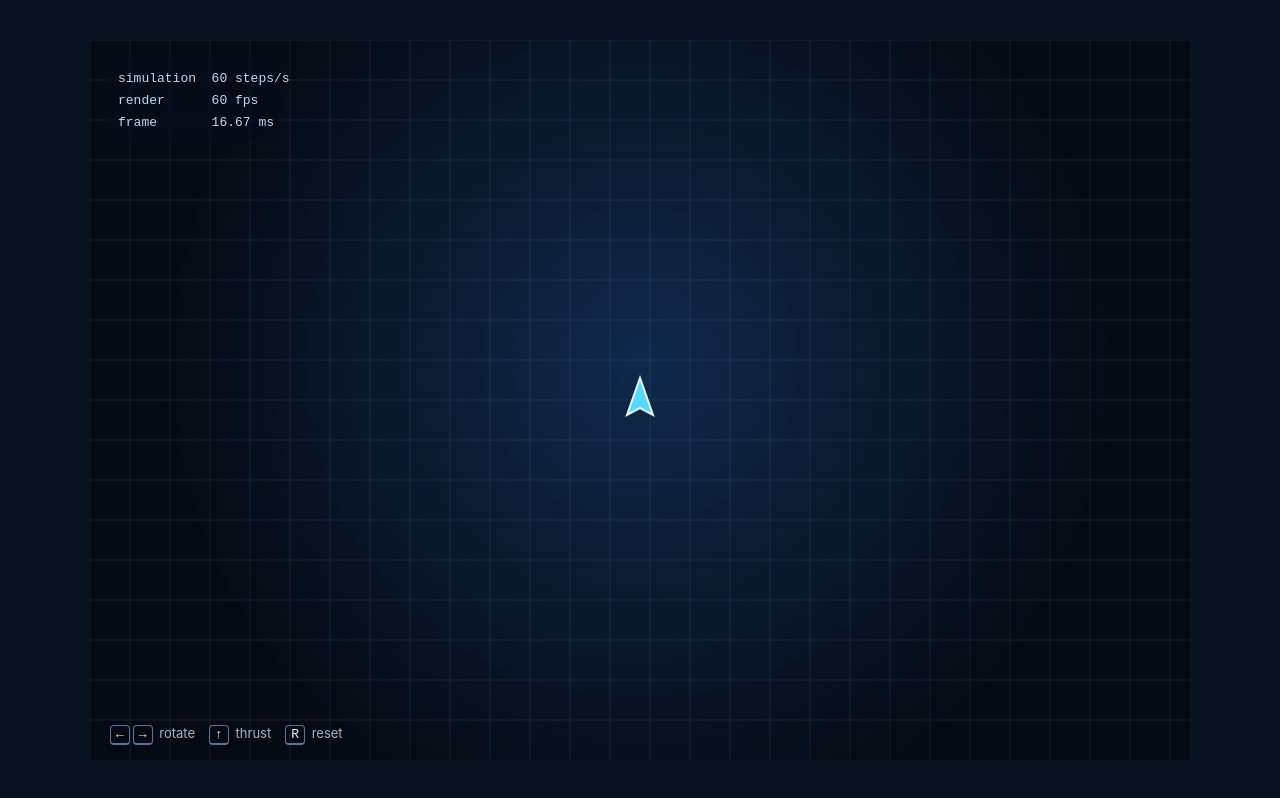
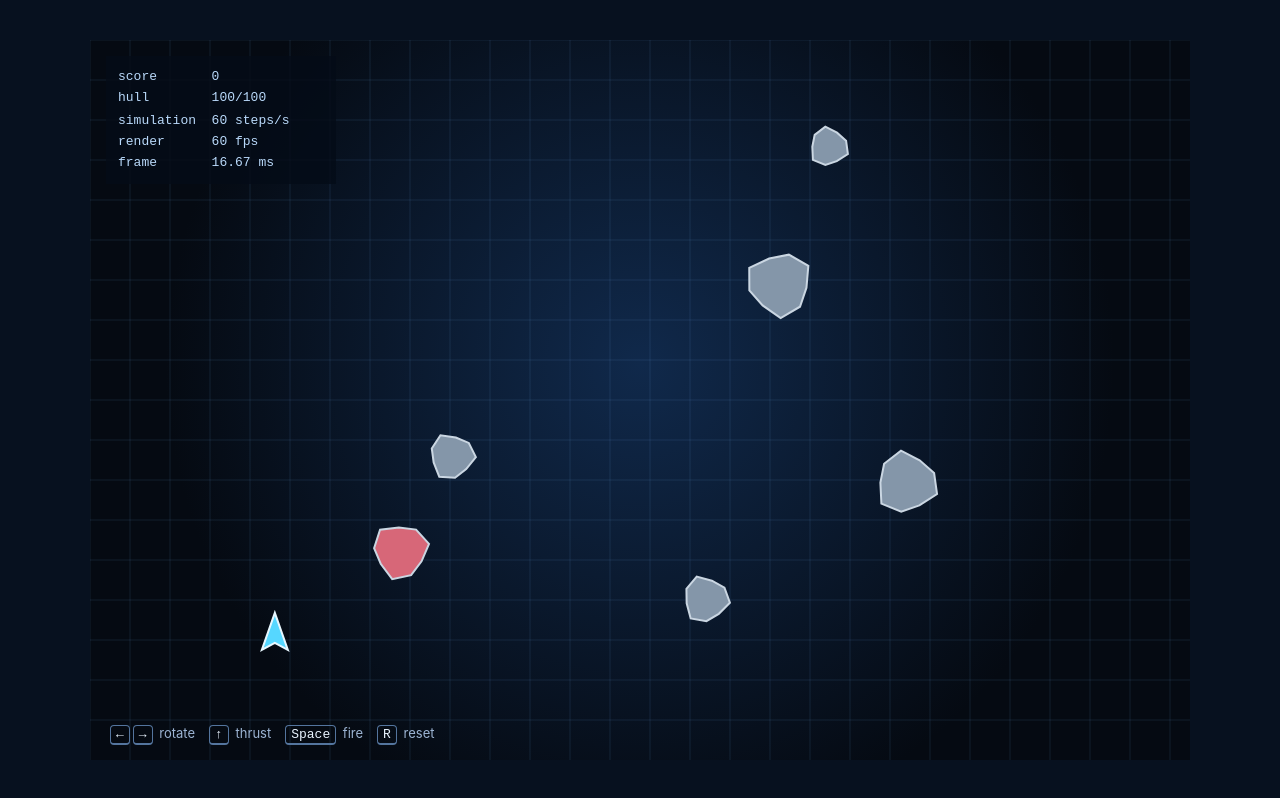
Before and after one commit to fipp1337/dogfight, a website built with Vite: page index.html in a window 1280 px wide. Built offline with nearby package versions, Linux system fonts and the light colour scheme.

Commit message:
Lab 2: entity model and combat

```diff
--- a/index.html
+++ b/index.html
@@ -12,6 +12,7 @@
       <section class="help" aria-label="Controls">
         <span><kbd>←</kbd><kbd>→</kbd> rotate</span>
         <span><kbd>↑</kbd> thrust</span>
+        <span><kbd>Space</kbd> fire</span>
         <span><kbd>R</kbd> reset</span>
       </section>
     </main>
--- a/src/input.js
+++ b/src/input.js
@@ -1,7 +1,13 @@
 export function createInput(target) {
   const down = new Set();
   const pressed = new Set();
-  const controls = new Set(["ArrowLeft", "ArrowRight", "ArrowUp", "KeyR"]);
+  const controls = new Set([
+    "ArrowLeft",
+    "ArrowRight",
+    "ArrowUp",
+    "Space",
+    "KeyR",
+  ]);
 
   function onDown(event) {
     if (!down.has(event.code)) pressed.add(event.code);
--- a/src/main.js
+++ b/src/main.js
@@ -1,34 +1,41 @@
 import "./style.css";
 import { createInput } from "./input.js";
 import { createLoop } from "./loop.js";
-import { wrap } from "./sim/arena.js";
-import { copyShip, createShip, integrate } from "./sim/ship.js";
+import { Ship } from "./sim/entities.js";
+import { World } from "./sim/world.js";
 import { setupCanvas } from "./render/canvas.js";
-import { drawBackground, drawHud, drawShip } from "./render/draw.js";
+import { drawWorld } from "./render/draw.js";
 
 const canvas = document.querySelector("canvas");
 const screen = setupCanvas(canvas);
 const input = createInput(window);
-let current = createShip(screen.width / 2, screen.height / 2);
-let previous = copyShip(current);
+let world;
+let ship;
 
-function reset() {
-  current = createShip(screen.width / 2, screen.height / 2);
-  previous = copyShip(current);
+function createWorld() {
+  world = new World(screen.width, screen.height);
+  ship = world.spawn(new Ship(world.safePosition()));
+  world.seedAsteroids();
+  const homingAsteroid = [...world.ofKind("asteroid")][0];
+  homingAsteroid.components.homing = {
+    targetId: ship.id,
+    speed: 90,
+    turn: 1.4,
+  };
 }
+
+createWorld();
 
 const loop = createLoop({
   simulate(dt) {
-    if (input.justPressed("KeyR")) reset();
-    previous = copyShip(current);
-    integrate(current, input, dt);
-    wrap(current, screen.width, screen.height);
+    if (input.justPressed("KeyR")) createWorld();
+    world.width = screen.width;
+    world.height = screen.height;
+    world.step(dt, input);
     input.endStep();
   },
   render(alpha, stats) {
-    drawBackground(screen.context, screen.width, screen.height);
-    drawShip(screen.context, previous, current, alpha);
-    drawHud(screen.context, stats);
+    drawWorld(screen.context, world, alpha, stats, ship);
   },
 });
 
--- a/src/render/draw.js
+++ b/src/render/draw.js
@@ -2,11 +2,18 @@ function lerp(a, b, alpha) {
   return a + (b - a) * alpha;
 }
 function lerpAngle(a, b, alpha) {
-  const delta = Math.atan2(Math.sin(b - a), Math.cos(b - a));
-  return a + delta * alpha;
+  return a + Math.atan2(Math.sin(b - a), Math.cos(b - a)) * alpha;
+}
+function interpolated(entity, alpha) {
+  return {
+    x: lerp(entity.previousPos.x, entity.pos.x, alpha),
+    y: lerp(entity.previousPos.y, entity.pos.y, alpha),
+    angle: lerpAngle(entity.previousAngle, entity.angle, alpha),
+  };
 }
 
-export function drawBackground(ctx, width, height) {
+export function drawWorld(ctx, world, alpha, stats, ship) {
+  const { width, height } = world;
   ctx.clearRect(0, 0, width, height);
   ctx.strokeStyle = "rgba(116, 182, 255, .12)";
   ctx.lineWidth = 1;
@@ -22,27 +29,36 @@ export function drawBackground(ctx, width, height) {
     ctx.lineTo(width, y);
     ctx.stroke();
   }
+  for (const entity of world) {
+    if (!entity.alive && entity.kind !== "explosion") continue;
+    if (entity.kind === "ship") drawShip(ctx, entity, alpha, world);
+    if (entity.kind === "bullet") drawBullet(ctx, entity, alpha);
+    if (entity.kind === "asteroid") drawAsteroid(ctx, entity, alpha);
+    if (entity.kind === "pickup") drawPickup(ctx, entity, alpha, world);
+    if (entity.kind === "explosion") drawExplosion(ctx, entity);
+  }
+  drawHud(ctx, stats, world, ship);
 }
 
-export function drawShip(ctx, previous, current, alpha) {
-  const x = lerp(previous.x, current.x, alpha);
-  const y = lerp(previous.y, current.y, alpha);
-  const angle = lerpAngle(previous.angle, current.angle, alpha);
+function drawShip(ctx, ship, alpha, world) {
+  if (!ship.alive) return;
+  const { x, y, angle } = interpolated(ship, alpha);
   ctx.save();
   ctx.translate(x, y);
   ctx.rotate(angle);
-  if (current.thrust) {
+  if (ship.thrust) {
     ctx.fillStyle = "#ff9f43";
     ctx.beginPath();
     ctx.moveTo(-18, 0);
-    ctx.lineTo(-32, -7);
-    ctx.lineTo(-28, 0);
-    ctx.lineTo(-32, 7);
+    ctx.lineTo(-33, -7);
+    ctx.lineTo(-27, 0);
+    ctx.lineTo(-33, 7);
     ctx.closePath();
     ctx.fill();
   }
-  ctx.fillStyle = "#56d7ff";
-  ctx.strokeStyle = "#e7f7ff";
+  ctx.fillStyle =
+    world.time < ship.components.shield.until ? "#b27dff" : "#56d7ff";
+  ctx.strokeStyle = world.time < ship.invulnerableUntil ? "#ffd166" : "#e7f7ff";
   ctx.lineWidth = 2;
   ctx.beginPath();
   ctx.moveTo(22, 0);
@@ -54,13 +70,75 @@ export function drawShip(ctx, previous, current, alpha) {
   ctx.stroke();
   ctx.restore();
 }
-
-export function drawHud(ctx, stats) {
-  ctx.fillStyle = "rgba(4, 12, 24, .76)";
-  ctx.fillRect(16, 16, 175, 86);
+function drawBullet(ctx, bullet, alpha) {
+  const { x, y } = interpolated(bullet, alpha);
+  ctx.fillStyle = bullet.components.homing ? "#ff60d5" : "#ffe06b";
+  ctx.beginPath();
+  ctx.arc(x, y, bullet.radius, 0, Math.PI * 2);
+  ctx.fill();
+}
+function drawAsteroid(ctx, asteroid, alpha) {
+  const { x, y, angle } = interpolated(asteroid, alpha);
+  ctx.save();
+  ctx.translate(x, y);
+  ctx.rotate(angle);
+  ctx.fillStyle = asteroid.components.homing ? "#d76778" : "#8496a9";
+  ctx.strokeStyle = "#cad6e2";
+  ctx.lineWidth = 2;
+  ctx.beginPath();
+  for (let i = 0; i < 9; i += 1) {
+    const radius = asteroid.radius * (0.8 + (i % 3) * 0.1);
+    const angleAtPoint = (i / 9) * Math.PI * 2;
+    if (i)
+      ctx.lineTo(
+        Math.cos(angleAtPoint) * radius,
+        Math.sin(angleAtPoint) * radius,
+      );
+    else
+      ctx.moveTo(
+        Math.cos(angleAtPoint) * radius,
+        Math.sin(angleAtPoint) * radius,
+      );
+  }
+  ctx.closePath();
+  ctx.fill();
+  ctx.stroke();
+  ctx.restore();
+}
+function drawPickup(ctx, pickup, alpha, world) {
+  const { x, y } = interpolated(pickup, alpha);
+  const shield = pickup.components.pickup.type === "shield";
+  ctx.strokeStyle = shield ? "#b27dff" : "#76f7bc";
+  ctx.lineWidth = 3;
+  ctx.beginPath();
+  ctx.arc(x, y, pickup.radius, 0, Math.PI * 2);
+  ctx.stroke();
+  ctx.fillStyle = ctx.strokeStyle;
+  ctx.font = "bold 13px sans-serif";
+  ctx.textAlign = "center";
+  ctx.fillText(shield ? "S" : "R", x, y + 5);
+  ctx.textAlign = "start";
+  if (world.time % 1 < 0.5) {
+    ctx.globalAlpha = 0.35;
+    ctx.beginPath();
+    ctx.arc(x, y, pickup.radius + 5, 0, Math.PI * 2);
+    ctx.stroke();
+    ctx.globalAlpha = 1;
+  }
+}
+function drawExplosion(ctx, explosion) {
+  ctx.fillStyle = `rgba(255, ${100 + Math.round(explosion.ttl * 200)}, 60, ${Math.max(0, explosion.ttl / 0.55)})`;
+  for (const particle of explosion.particles)
+    ctx.fillRect(particle.pos.x - 2, particle.pos.y - 2, 4, 4);
+}
+function drawHud(ctx, stats, world, ship) {
+  ctx.fillStyle = "rgba(4, 12, 24, .78)";
+  ctx.fillRect(16, 16, 230, 128);
   ctx.fillStyle = "#b9d9fa";
   ctx.font = "13px ui-monospace, monospace";
-  ctx.fillText(`simulation  ${stats.stepsPerSecond} steps/s`, 28, 42);
-  ctx.fillText(`render      ${stats.framesPerSecond} fps`, 28, 64);
-  ctx.fillText(`frame       ${stats.frameMs.toFixed(2)} ms`, 28, 86);
+  ctx.fillText(`score       ${world.score}`, 28, 40);
+  ctx.fillText(`hull        ${ship.hp}/100`, 28, 61);
+  ctx.fillText(`simulation  ${stats.stepsPerSecond} steps/s`, 28, 84);
+  ctx.fillText(`render      ${stats.framesPerSecond} fps`, 28, 105);
+  ctx.fillText(`frame       ${stats.frameMs.toFixed(2)} ms`, 28, 126);
 }
--- a/src/sim/arena.js
+++ /dev/null
@@ -1,6 +0,0 @@
-export function wrap(ship, width, height, margin = 18) {
-  if (ship.x < -margin) ship.x = width + margin;
-  if (ship.x > width + margin) ship.x = -margin;
-  if (ship.y < -margin) ship.y = height + margin;
-  if (ship.y > height + margin) ship.y = -margin;
-}
--- /dev/null
+++ b/src/sim/collision.js
@@ -0,0 +1,17 @@
+export function circleCollisions(world) {
+  const entities = [...world].filter(
+    (entity) => entity.alive && entity.radius > 0,
+  );
+  const pairs = [];
+  for (let i = 0; i < entities.length; i += 1) {
+    for (let j = i + 1; j < entities.length; j += 1) {
+      const a = entities[i],
+        b = entities[j];
+      const dx = a.pos.x - b.pos.x,
+        dy = a.pos.y - b.pos.y;
+      const radius = a.radius + b.radius;
+      if (dx * dx + dy * dy <= radius * radius) pairs.push([a, b]);
+    }
+  }
+  return pairs;
+}
--- /dev/null
+++ b/src/sim/entities.js
@@ -0,0 +1,172 @@
+import { Entity } from "./entity.js";
+import { Vector2 } from "./vector.js";
+
+const SHIP_TURN_SPEED = 3.8;
+const SHIP_THRUST = 420;
+const SHIP_DRAG = 0.72;
+const SHIP_MAX_SPEED = 310;
+
+export class Ship extends Entity {
+  #hp = 100;
+
+  constructor(pos) {
+    super({ pos, angle: -Math.PI / 2, radius: 15, kind: "ship" });
+    this.cooldown = 0;
+    this.respawnAt = 0;
+    this.invulnerableUntil = 0;
+    this.thrust = false;
+    this.components.weapon = { cooldown: 0.22, rapidFireUntil: 0 };
+    this.components.shield = { until: 0 };
+  }
+
+  get hp() {
+    return this.#hp;
+  }
+
+  damage(amount, world) {
+    if (
+      !this.alive ||
+      world.time < this.invulnerableUntil ||
+      world.time < this.components.shield.until
+    )
+      return false;
+    this.#hp = Math.max(0, this.#hp - amount);
+    if (this.#hp === 0) this.destroy(world);
+    return true;
+  }
+
+  destroy(world) {
+    this.alive = false;
+    this.respawnAt = world.time + 2;
+    world.spawn(new Explosion(this.pos));
+  }
+
+  respawn(world) {
+    this.alive = true;
+    this.#hp = 100;
+    this.pos = world.safePosition();
+    this.previousPos = new Vector2(this.pos.x, this.pos.y);
+    this.vel = new Vector2();
+    this.invulnerableUntil = world.time + 1;
+  }
+
+  fire(world) {
+    if (!this.alive || world.time < this.cooldown) return;
+    const forward = Vector2.fromAngle(this.angle);
+    const nose = this.pos.add(forward.scale(this.radius + 7));
+    world.spawn(
+      new Bullet(nose, this.vel.add(forward.scale(510)), this.angle, this.id),
+    );
+    const interval =
+      world.time < this.components.weapon.rapidFireUntil
+        ? 0.1
+        : this.components.weapon.cooldown;
+    this.cooldown = world.time + interval;
+  }
+
+  update(dt, world, input) {
+    super.update(dt);
+    if (!this.alive) {
+      if (world.time >= this.respawnAt) this.respawn(world);
+      return;
+    }
+    const turn =
+      Number(input.isDown("ArrowRight")) - Number(input.isDown("ArrowLeft"));
+    this.angle += turn * SHIP_TURN_SPEED * dt;
+    this.thrust = input.isDown("ArrowUp");
+    if (this.thrust)
+      this.vel.addInPlace(Vector2.fromAngle(this.angle, SHIP_THRUST * dt));
+    this.vel.scaleInPlace(Math.pow(SHIP_DRAG, dt));
+    if (this.vel.length() > SHIP_MAX_SPEED)
+      this.vel = this.vel.normalize().scale(SHIP_MAX_SPEED);
+    if (input.isDown("Space")) this.fire(world);
+    world.wrap(this);
+  }
+}
+
+export class Bullet extends Entity {
+  constructor(pos, vel, angle, ownerId) {
+    super({ pos, vel, angle, radius: 4, kind: "bullet" });
+    this.ownerId = ownerId;
+    this.ttl = 1.35;
+    this.damage = 34;
+  }
+
+  update(dt, world) {
+    super.update(dt);
+    this.ttl -= dt;
+    if (this.ttl <= 0) this.alive = false;
+    updateHoming(this, world, dt);
+    world.wrap(this);
+  }
+}
+
+export class Asteroid extends Entity {
+  constructor(pos, vel, radius = 26) {
+    super({ pos, vel, radius, kind: "asteroid" });
+    this.hp = radius > 30 ? 100 : 68;
+    this.spin = (Math.random() - 0.5) * 1.4;
+  }
+
+  damage(amount, world) {
+    this.hp -= amount;
+    if (this.hp <= 0) {
+      this.alive = false;
+      world.score += 100;
+      world.spawn(new Explosion(this.pos));
+    }
+  }
+
+  update(dt, world) {
+    super.update(dt);
+    this.angle += this.spin * dt;
+    updateHoming(this, world, dt);
+    world.bounce(this);
+  }
+}
+
+export class Pickup extends Entity {
+  constructor(pos, type = "rapid") {
+    super({ pos, radius: 13, kind: "pickup" });
+    this.components.pickup = { type, ttl: 11 };
+  }
+
+  update(dt) {
+    this.components.pickup.ttl -= dt;
+    if (this.components.pickup.ttl <= 0) this.alive = false;
+  }
+}
+
+export class Explosion extends Entity {
+  constructor(pos) {
+    super({ pos: new Vector2(pos.x, pos.y), radius: 0, kind: "explosion" });
+    this.ttl = 0.55;
+    this.particles = Array.from({ length: 18 }, () => ({
+      pos: new Vector2(pos.x, pos.y),
+      vel: Vector2.fromAngle(
+        Math.random() * Math.PI * 2,
+        50 + Math.random() * 130,
+      ),
+    }));
+  }
+
+  update(dt) {
+    this.ttl -= dt;
+    for (const particle of this.particles)
+      particle.pos.addInPlace(particle.vel.scale(dt));
+    if (this.ttl <= 0) this.alive = false;
+  }
+}
+
+// Homing is a component: this same function works for bullets and asteroids.
+function updateHoming(entity, world, dt) {
+  const homing = entity.components.homing;
+  if (!homing) return;
+  const target = world.get(homing.targetId);
+  if (!target?.alive) return;
+  const desired = target.pos.sub(entity.pos).normalize().scale(homing.speed);
+  entity.vel = entity.vel
+    .scale(1 - homing.turn * dt)
+    .add(desired.scale(homing.turn * dt));
+  entity.angle = Math.atan2(entity.vel.y, entity.vel.x);
+}
--- /dev/null
+++ b/src/sim/entity.js
@@ -0,0 +1,30 @@
+import { Vector2 } from "./vector.js";
+
+export class Entity {
+  static #id = 0;
+
+  constructor({
+    pos = new Vector2(),
+    vel = new Vector2(),
+    angle = 0,
+    radius = 10,
+    kind = "entity",
+  } = {}) {
+    this.id = ++Entity.#id;
+    this.pos = pos;
+    this.previousPos = new Vector2(pos.x, pos.y);
+    this.vel = vel;
+    this.angle = angle;
+    this.previousAngle = angle;
+    this.radius = radius;
+    this.kind = kind;
+    this.alive = true;
+    this.components = {};
+  }
+
+  update(dt) {
+    this.previousPos = new Vector2(this.pos.x, this.pos.y);
+    this.previousAngle = this.angle;
+    this.pos.addInPlace(this.vel.scale(dt));
+  }
+}
--- a/src/sim/ship.js
+++ /dev/null
@@ -1,33 +0,0 @@
-const TURN_SPEED = 3.8;
-const THRUST = 420;
-const DRAG_PER_SECOND = 0.72;
-const MAX_SPEED = 310;
-
-export function createShip(x, y) {
-  return { x, y, vx: 0, vy: 0, angle: -Math.PI / 2, thrust: false };
-}
-
-export function copyShip(ship) {
-  return { ...ship };
-}
-
-export function integrate(ship, input, dt) {
-  const turn =
-    Number(input.isDown("ArrowRight")) - Number(input.isDown("ArrowLeft"));
-  ship.angle += turn * TURN_SPEED * dt;
-  ship.thrust = input.isDown("ArrowUp");
-  if (ship.thrust) {
-    ship.vx += Math.cos(ship.angle) * THRUST * dt;
-    ship.vy += Math.sin(ship.angle) * THRUST * dt;
-  }
-  const drag = Math.pow(DRAG_PER_SECOND, dt);
-  ship.vx *= drag;
-  ship.vy *= drag;
-  const speed = Math.hypot(ship.vx, ship.vy);
-  if (speed > MAX_SPEED) {
-    ship.vx = (ship.vx / speed) * MAX_SPEED;
-    ship.vy = (ship.vy / speed) * MAX_SPEED;
-  }
-  ship.x += ship.vx * dt;
-  ship.y += ship.vy * dt;
-}
--- /dev/null
+++ b/src/sim/vector.js
@@ -0,0 +1,44 @@
+export class Vector2 {
+  constructor(x = 0, y = 0) {
+    this.x = x;
+    this.y = y;
+  }
+
+  add(other) {
+    return new Vector2(this.x + other.x, this.y + other.y);
+  }
+  sub(other) {
+    return new Vector2(this.x - other.x, this.y - other.y);
+  }
+  scale(value) {
+    return new Vector2(this.x * value, this.y * value);
+  }
+  length() {
+    return Math.hypot(this.x, this.y);
+  }
+  normalize() {
+    const length = this.length();
+    return length ? this.scale(1 / length) : new Vector2();
+  }
+  rotate(angle) {
+    const c = Math.cos(angle),
+      s = Math.sin(angle);
+    return new Vector2(this.x * c - this.y * s, this.x * s + this.y * c);
+  }
+  dot(other) {
+    return this.x * other.x + this.y * other.y;
+  }
+  addInPlace(other) {
+    this.x += other.x;
+    this.y += other.y;
+    return this;
+  }
+  scaleInPlace(value) {
+    this.x *= value;
+    this.y *= value;
+    return this;
+  }
+  static fromAngle(angle, length = 1) {
+    return new Vector2(Math.cos(angle) * length, Math.sin(angle) * length);
+  }
+}
--- /dev/null
+++ b/src/sim/world.js
@@ -0,0 +1,140 @@
+import { circleCollisions } from "./collision.js";
+import { Asteroid, Pickup } from "./entities.js";
+import { Vector2 } from "./vector.js";
+
+export class World {
+  #entities = new Map();
+
+  constructor(width, height) {
+    this.width = width;
+    this.height = height;
+    this.time = 0;
+    this.score = 0;
+  }
+
+  spawn(entity) {
+    this.#entities.set(entity.id, entity);
+    return entity;
+  }
+  despawn(id) {
+    const entity = this.get(id);
+    if (entity) entity.alive = false;
+  }
+  get(id) {
+    return this.#entities.get(id);
+  }
+  *[Symbol.iterator]() {
+    yield* this.#entities.values();
+  }
+  *ofKind(kind) {
+    for (const entity of this) if (entity.kind === kind) yield entity;
+  }
+
+  step(dt, input) {
+    this.time += dt;
+    for (const entity of this) entity.update(dt, this, input);
+    for (const [a, b] of circleCollisions(this)) this.resolveCollision(a, b);
+    for (const [id, entity] of this.#entities)
+      if (!entity.alive && entity.kind !== "ship") this.#entities.delete(id);
+    if (Math.floor(this.time / 7) !== Math.floor((this.time - dt) / 7))
+      this.spawnPickup();
+  }
+
+  resolveCollision(a, b) {
+    const [bullet, target] =
+      a.kind === "bullet"
+        ? [a, b]
+        : b.kind === "bullet"
+          ? [b, a]
+          : [null, null];
+    if (
+      bullet &&
+      target &&
+      bullet.ownerId !== target.id &&
+      ["ship", "asteroid"].includes(target.kind)
+    ) {
+      bullet.alive = false;
+      if (target.damage) target.damage(bullet.damage, this);
+      return;
+    }
+    const [ship, pickup] =
+      a.kind === "ship" ? [a, b] : b.kind === "ship" ? [b, a] : [null, null];
+    if (ship?.alive && pickup?.components.pickup) {
+      const { type } = pickup.components.pickup;
+      if (type === "shield") ship.components.shield.until = this.time + 5;
+      else ship.components.weapon.rapidFireUntil = this.time + 5;
+      pickup.alive = false;
+      this.score += 25;
+    }
+    const asteroid =
+      a.kind === "asteroid" ? a : b.kind === "asteroid" ? b : null;
+    if (ship?.alive && asteroid) ship.damage(20, this);
+  }
+
+  safePosition() {
+    for (let i = 0; i < 20; i += 1) {
+      const pos = new Vector2(
+        80 + Math.random() * (this.width - 160),
+        80 + Math.random() * (this.height - 160),
+      );
+      if (
+        [...this].every(
+          (entity) =>
+            !entity.alive ||
+            entity.radius === 0 ||
+            entity.pos.sub(pos).length() > entity.radius + 100,
+        )
+      )
+        return pos;
+    }
+    return new Vector2(this.width / 2, this.height / 2);
+  }
+
+  wrap(entity) {
+    const margin = entity.radius;
+    if (entity.pos.x < -margin) entity.pos.x = this.width + margin;
+    if (entity.pos.x > this.width + margin) entity.pos.x = -margin;
+    if (entity.pos.y < -margin) entity.pos.y = this.height + margin;
+    if (entity.pos.y > this.height + margin) entity.pos.y = -margin;
+  }
+
+  bounce(entity) {
+    if (
+      entity.pos.x < entity.radius ||
+      entity.pos.x > this.width - entity.radius
+    )
+      entity.vel.x *= -1;
+    if (
+      entity.pos.y < entity.radius ||
+      entity.pos.y > this.height - entity.radius
+    )
+      entity.vel.y *= -1;
+    entity.pos.x = Math.max(
+      entity.radius,
+      Math.min(this.width - entity.radius, entity.pos.x),
+    );
+    entity.pos.y = Math.max(
+      entity.radius,
+      Math.min(this.height - entity.radius, entity.pos.y),
+    );
+  }
+
+  spawnPickup() {
+    this.spawn(
+      new Pickup(this.safePosition(), Math.random() < 0.5 ? "shield" : "rapid"),
+    );
+  }
+  seedAsteroids() {
+    for (let i = 0; i < 6; i += 1)
+      this.spawn(
+        new Asteroid(
+          this.safePosition(),
+          Vector2.fromAngle(
+            Math.random() * Math.PI * 2,
+            24 + Math.random() * 36,
+          ),
+          20 + Math.random() * 18,
+        ),
+      );
+  }
+}
```
Also changed, not shown: README.md.
